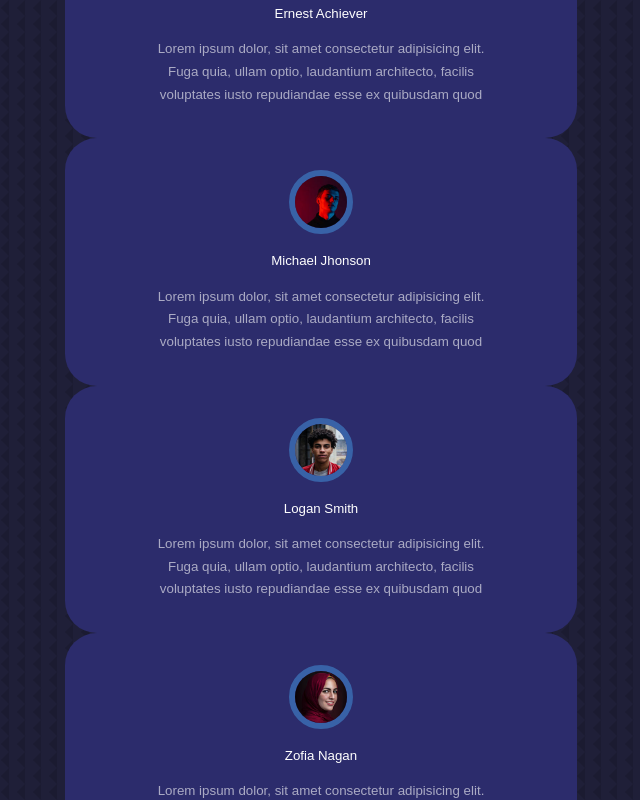
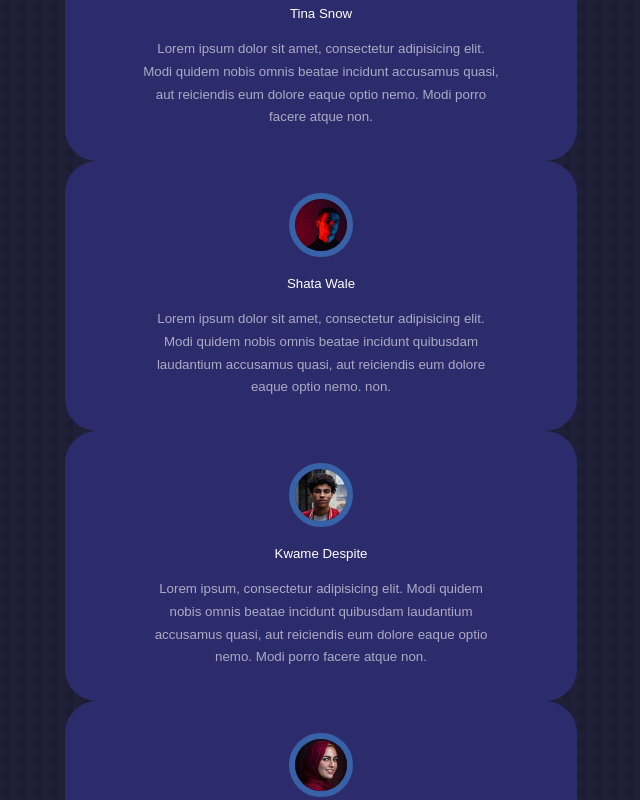
Before and after one commit to KaikeRochaDev/portfolio, a React (Create React App) app: page / in a window 1280 px wide. Shown: the part 4240-5040 px from the top of the page, without its empty margins (319-959 px from the left). Built offline with nearby package versions, Linux system fonts and the light colour scheme.

Commit message:
Generating testimonials through map()

```diff
--- a/src/components/testimonials/Testimonials.jsx
+++ b/src/components/testimonials/Testimonials.jsx
@@ -4,6 +4,34 @@ import AVTR1 from '../../assets/avatar1.jpg'
 import AVTR2 from '../../assets/avatar2.jpg'
 import AVTR3 from '../../assets/avatar3.jpg'
 import AVTR4 from '../../assets/avatar4.jpg'
+
+const data = [
+  {
+    avatar: AVTR1,
+    name: "Tina Snow",
+    review:
+      "Lorem ipsum dolor sit amet, consectetur adipisicing elit. Modi quidem nobis omnis beatae incidunt  accusamus quasi, aut reiciendis eum dolore eaque optio nemo. Modi porro facere atque non.",
+  },
+  {
+    avatar: AVTR2,
+    name: "Shata Wale",
+    review:
+      "Lorem ipsum dolor sit amet, consectetur adipisicing elit. Modi quidem nobis omnis beatae incidunt quibusdam laudantium accusamus quasi, aut reiciendis eum dolore eaque optio nemo.  non.",
+  },
+  {
+    avatar: AVTR3,
+    name: "Kwame Despite",
+    review:
+      "Lorem ipsum, consectetur adipisicing elit. Modi quidem nobis omnis beatae incidunt quibusdam laudantium accusamus quasi, aut reiciendis eum dolore eaque optio nemo. Modi porro facere atque non.",
+  },
+  {
+    avatar: AVTR4,
+    name: "Zofia Nagan",
+    review:
+      "Lorem ipsum dolor sit amet, consectetur adipisicing elit. Modi quidem nobis omnis beatae incidunt quibusdam laudantium accusamus quasi, aut reiciendis eum dolore eaque optio nemo.",
+  },
+];
+
 const Testimonials = () => {
   return (
     <section id='testimonials'>
@@ -11,47 +39,21 @@ const Testimonials = () => {
       <h2>Depoimentos</h2>
 
       <div className="container testimonials__container">
-        <article className='testimonial'>
-          <div className="client__avatar">
-            <img src={AVTR1} alt="Avatar 1" />
-          </div>
-          <h5 className='client__name'>Ernest Achiever</h5>
-          <small className='client__review'>
-            Lorem ipsum dolor, sit amet consectetur adipisicing elit. Fuga quia, ullam optio, laudantium architecto, facilis voluptates iusto repudiandae esse ex quibusdam quod
-          </small>
-        </article>
-
-        <article className='testimonial'>
-          <div className="client__avatar">
-            <img src={AVTR2} alt="Avatar 2" />
-          </div>
-          <h5 className='client__name'>Michael Jhonson</h5>
-          <small className='client__review'>
-            Lorem ipsum dolor, sit amet consectetur adipisicing elit. Fuga quia, ullam optio, laudantium architecto, facilis voluptates iusto repudiandae esse ex quibusdam quod
-          </small>
-        </article>
-
-        <article className='testimonial'>
-          <div className="client__avatar">
-            <img src={AVTR3} alt="Avatar 3" />
-          </div>
-
-          <h5 className='client__name'>Logan Smith</h5>
-          <small className='client__review'>
-            Lorem ipsum dolor, sit amet consectetur adipisicing elit. Fuga quia, ullam optio, laudantium architecto, facilis voluptates iusto repudiandae esse ex quibusdam quod
-          </small>
-        </article>
-
-        <article className='testimonial'>
-          <div className="client__avatar">
-            <img src={AVTR4} alt="Avatar 4" />
-          </div>
-
-          <h5 className='client__name'>Zofia Nagan</h5>
-          <small className='client__review'>
-            Lorem ipsum dolor, sit amet consectetur adipisicing elit. Fuga quia, ullam optio, laudantium architecto, facilis voluptates iusto repudiandae esse ex quibusdam quod
-          </small>
-        </article>
+        {
+          data.map(({ avatar, name, review }, index) => {
+            return (
+              <article key={index} className='testimonial'>
+                <div className="client__avatar">
+                  <img src={avatar}/>
+                </div>
+                <h5 className='client__name'>{name}</h5>
+                <small className='client__review'>
+                  {review}
+                </small>
+              </article>
+            )
+          })
+        }
       </div>
     </section>
   )
```
